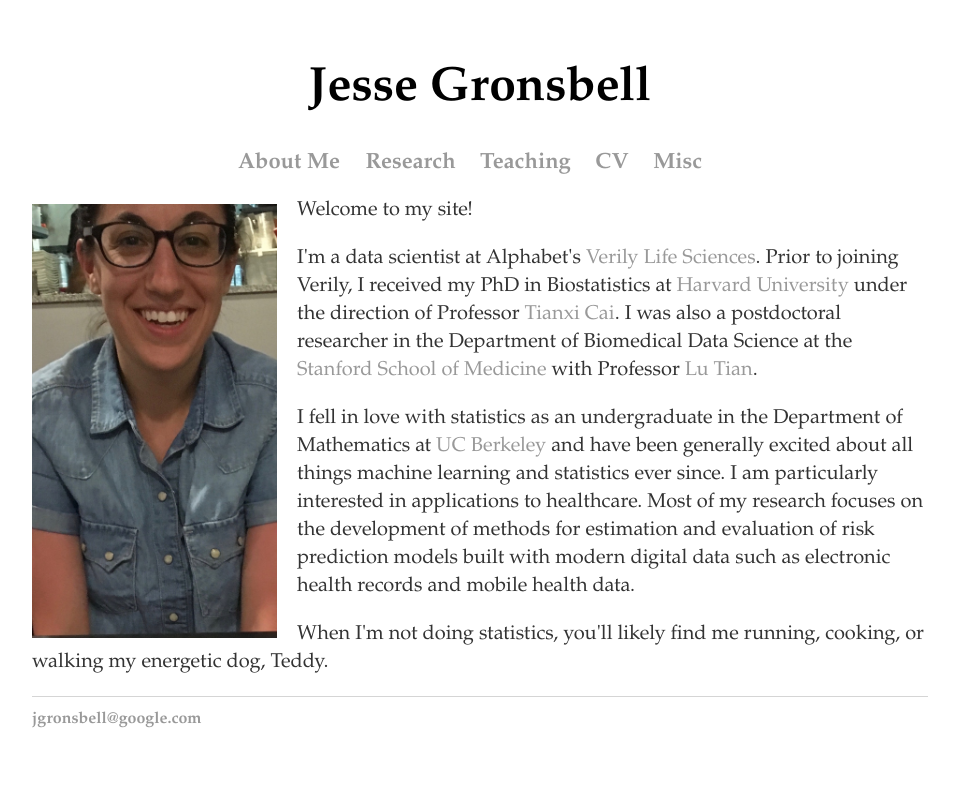
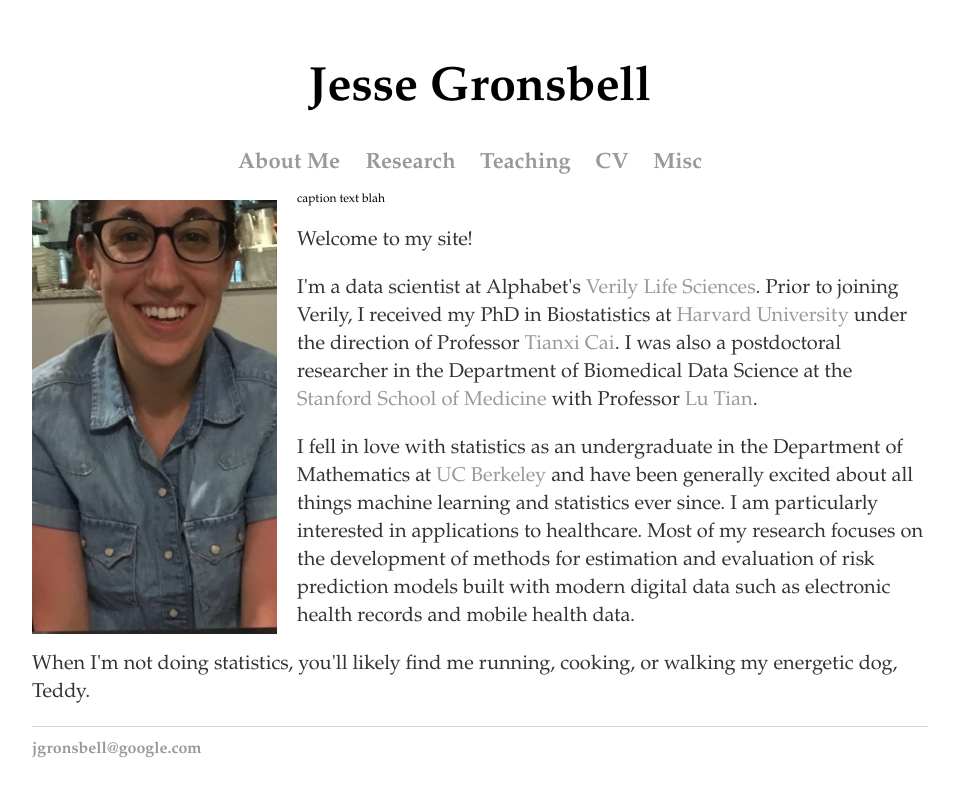
Before and after one commit to jgrons/old_website, a Jekyll site: the page built from index.html, in a window 1280 px wide. Shown: the top 797 px of the page, without its empty margins (160-1119 px from the left). Built offline with Jekyll 4.4.1, drawn with Linux system fonts in a browser that asks for light colours.

Commit message:
Update index.html

```diff
--- a/index.html
+++ b/index.html
@@ -3,10 +3,10 @@
 title: Jesse Gronsbell
 ---
 
-
-		<div id="images">
-            <img src="../pics/me_france.jpeg" HEIGHT="434" WIDTH="245" align="left" style="margin:8px 20px 0px 0px"
+<div class="image">
+ <img src="../pics/me_france.jpeg" HEIGHT="434" WIDTH="245" align="left" style="margin:8px 20px 0px 0px"
                   title="JG" alt="JG"/>
+<div style="font-size:12px; font-family: palatino">caption text blah</div>
 </div>
 
 
```
